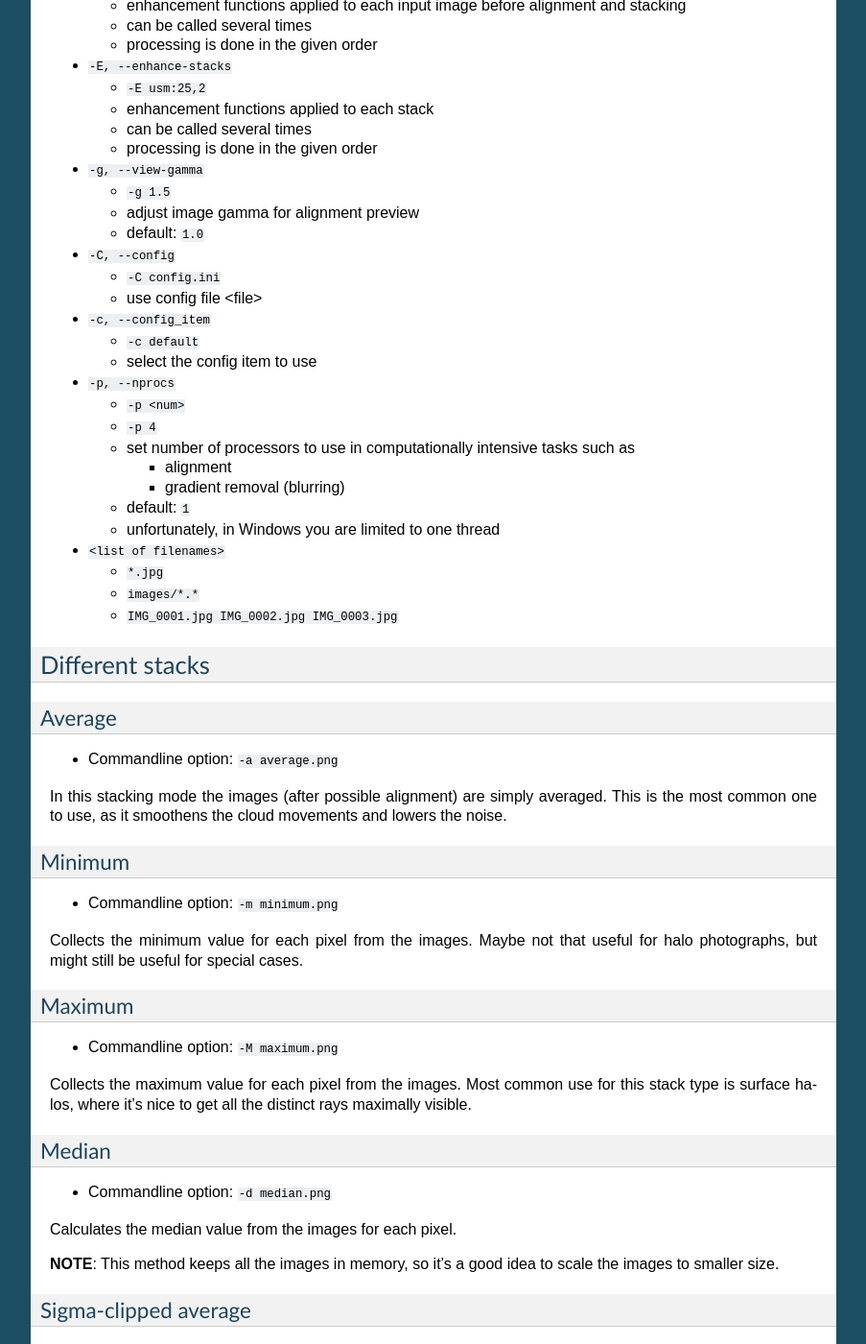
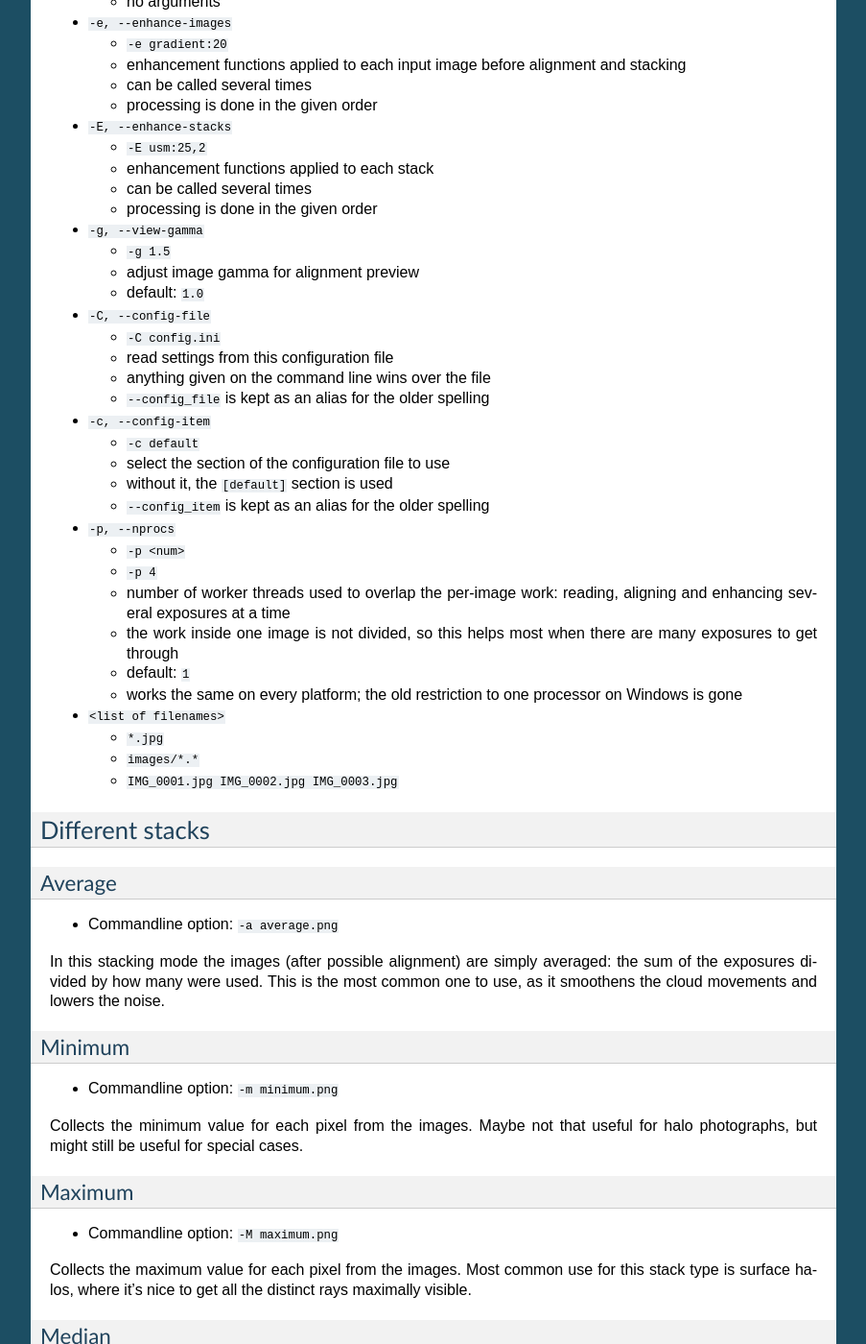
Before and after one commit to pnuu/halostack, a Sphinx documentation site: the page built from doc/source/usage.rst, in a window 1280 px wide and 1400 px high, scrolled down 3754 px. Shown: the whole window at 96% size, without its empty margins (198-1101 px from the left). Built offline with Sphinx 7.4.7, drawn with Linux system fonts in a browser that asks for light colours; some of the changed text lies outside the part shown.

Commit message:
Bring the documentation up to date, and restore gradient's sigma
Checking the docs against the code turned up a regression rather than only
stale prose: "-E gradient:50,20" is documented, but the rewritten gradient
removal took a radius alone and rejected the second argument. It takes a
sigma again, passed through to the blur, with tests for both it and the
relation between gradient and blur.

Every documented enhancement example is now executed against the code, and
every long option the parser defines appears in usage.rst. That found:

  - -C/-c were documented as --config and --config_item; the long forms are
    --config-file and --config-item, with the underscore spellings as aliases
  - --no-gui was undocumented
  - blur is dispatchable but had no section, so -E blur was undocumented
  - the gamma section had "- E gamma:0.5" and "greather"

Corrected claims that the rewrite had made false:

  - -p is a thread pool over images, not processors, and no longer does
    anything different on Windows
  - alignment is one FFT correlation over the search area, so it neither
    benefits from -p nor charges much for a large area
  - gradient removal is a single SciPy filter, likewise
  - the kappa-sigma rule is |value - mean| > kappa * standard deviation, not
    the average scaled by kappa, and a pixel is never left with nothing to
    average
  - the average stack divides by the number of exposures

The GUI is documented as built rather than as wanted, halostack.gui and
halostack.launcher have module reference pages, and the index says what
Halostack is instead of apologising for being empty.

Co-Authored-By: Claude Opus 5 <noreply@anthropic.com>
Claude-Session: https://claude.ai/code/session_01CsU5YdvWLq2HpmsV3zhthZ

```diff
--- a/doc/source/index.rst
+++ b/doc/source/index.rst
@@ -11,7 +11,11 @@
 Welcome to the halostack documentation!
 =========================================
 
-Very little here, but as the software gets to first *master* branch release, there should be more-or-less complete documentation available.
+Halostack stacks and enhances photographs of ice-crystal halos.  It aligns a
+series of exposures on a feature you pick, combines them into one or more
+stacks, and applies enhancements that make faint halos visible.  There is a
+window and a command line, described under :doc:`usage`; :doc:`modules` covers
+the library behind them.
 
 The source code of the package can be found at github_.
 
--- a/doc/source/modules.rst
+++ b/doc/source/modules.rst
@@ -11,4 +11,6 @@ Halostack
    halostack_pipeline
    halostack_io
    halostack_ui
+   halostack_gui
+   halostack_launcher
    halostack_helpers
--- a/doc/source/usage.rst
+++ b/doc/source/usage.rst
@@ -17,7 +17,8 @@ Halostack has two interfaces, and one command chooses between them::
 An option means "do this now", so anything with a switch on it runs on the
 command line.  Nothing but filenames, or nothing at all, opens the window.
 ``--gui`` forces the window even when options are given, filling the controls
-in from them, and ``--cli`` forces the command line.
+in from them, and ``--cli`` (or ``--no-gui``) forces the command line.
+``--help`` and ``--version`` always answer on the command line.
 
 ``halostack_cli`` is always the command line and ``halostack_gui`` is always
 the window, whatever the arguments; scripts written against earlier versions
@@ -90,8 +91,10 @@ area, and that image will not be used in the stack.  Or even worse,
 there's a similar area with good enough correlation and that feature
 is selected, ruining the whole stack.
 
-Alignment can benefit from multiple processors, see ``-p``
-commandline option.
+The reference is found with a single correlation over the whole search area,
+so a larger area costs little; keeping it small still helps by making a wrong
+match less likely.  See the ``-p`` commandline option for stacking several
+exposures at a time.
 
 
 Commandline options
@@ -173,28 +176,31 @@ ___________________
   - adjust image gamma for alignment preview
   - default: ``1.0``
 
-- ``-C, --config``
+- ``-C, --config-file``
 
   - ``-C config.ini``
-  - use config file <file>
+  - read settings from this configuration file
+  - anything given on the command line wins over the file
+  - ``--config_file`` is kept as an alias for the older spelling
 
-- ``-c, --config_item``
+- ``-c, --config-item``
 
   - ``-c default``
-  - select the config item to use
+  - select the section of the configuration file to use
+  - without it, the ``[default]`` section is used
+  - ``--config_item`` is kept as an alias for the older spelling
 
 - ``-p, --nprocs``
 
   - ``-p <num>``
   - ``-p 4``
-  - set number of processors to use in computationally intensive tasks
-    such as
-
-    - alignment
-    - gradient removal (blurring)
-
+  - number of worker threads used to overlap the per-image work: reading,
+    aligning and enhancing several exposures at a time
+  - the work inside one image is not divided, so this helps most when there
+    are many exposures to get through
   - default: ``1``
-  - unfortunately, in Windows you are limited to one thread
+  - works the same on every platform; the old restriction to one processor on
+    Windows is gone
 
 - ``<list of filenames>``
 
@@ -212,8 +218,9 @@ Average
 - Commandline option: ``-a average.png``
 
 In this stacking mode the images (after possible alignment) are simply
-averaged.  This is the most common one to use, as it smoothens the
-cloud movements and lowers the noise.
+averaged: the sum of the exposures divided by how many were used.  This is
+the most common one to use, as it smoothens the cloud movements and lowers
+the noise.
 
 Minimum
 =======
@@ -251,10 +258,16 @@ Calculates average of the images, but first discards outliers (too
 small and/or large values) iteratively.  Discarding is done in the
 following way:
 
-1. calculate average value of the stack for each pixel location
-2. find pixel locations where the value is greater than abs(kappa *x* <average value>)
+1. calculate the average and the standard deviation of the stack for each
+   pixel location
+2. find the values that differ from that average by more than *kappa*
+   standard deviations
 3. mask these values
 4. repeat until no data are discarded or maximum iterations are reached
+
+The average of whatever is left is the result.  A pixel is never left with
+nothing to average: if every value at a location would be rejected, the
+previous set is kept instead.
 
 User can supply the maximum deviation (kappa) and number of iterations
 using commandline option ``-k``.  If these are not given, values kappa
@@ -336,10 +349,12 @@ the image contrast.  USM is mostly used in *postprocessing* with
 
 The user can give the USM four parameters:
 
-* radius of the applied Gaussian blur in pixels
+* radius, the size of the detail to enhance, in pixels
 
   * this should be about the same as the dimension of the halos,
     eg. the width of parhelic circle
+  * it sets the width of the Gaussian, as ``sigma`` below, unless that is
+    given explicitly
 
 * amount
 
@@ -479,9 +494,26 @@ as well as the standard deviation of the kernel::
 The smaller the sigma is, the smaller the influence of the more remote
 values are.  The default of 1/3rd of the radius seems to work well.
 
-Gradient removal benefits from using multiple processors, see ``-p``
-commandline parameter.
+See the ``-p`` commandline parameter for processing several exposures at a
+time.
 
+
+Blur
+++++
+
+Blur the image with a Gaussian kernel.  On its own this is rarely wanted; it
+is the same operation *gradient removal* uses to estimate the background, and
+is exposed so that the estimate can be inspected.
+
+Syntax::
+
+  -E blur
+  -E blur:50
+  -E blur:50,20
+
+where the first parameter is the radius in pixels, defaulting to a twentieth
+of the smaller image dimension, and the second the standard deviation of the
+kernel, defaulting to a third of the radius.
 
 Luminance subtraction
 +++++++++++++++++++++
@@ -548,11 +580,12 @@ post-processing.
 
 Syntax::
 
-  - E gamma:0.5
-  - E gamma:2.0
+  -E gamma:0.5
+  -E gamma:2.0
 
-Values less than one makes the image lighter and greather value
-darkens the image.
+Values less than one make the image lighter, and greater values darken it.
+The image is normalised to its own maximum first, so gamma is applied to the
+full range whatever the data happened to span.
 
 
 .. _Lefadeux: http://opticsaround.blogspot.fr/2013/03/le-traitement-bleu-moins-rouge-blue.html
```
Also changed, not shown: doc/source/halostack_gui.rst (added, +42 -0 lines), doc/source/halostack_launcher.rst (added, +7 -0 lines), doc/source/plan.rst (+7 -3 lines), 2 other files.
